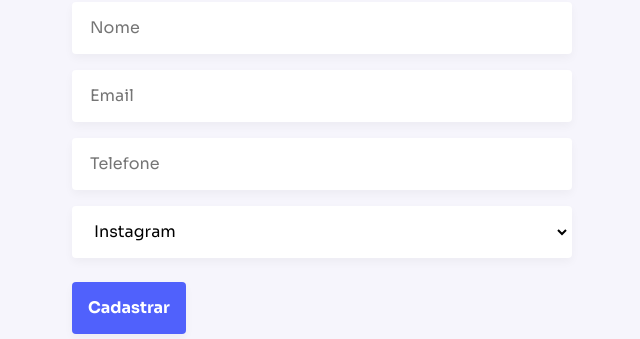
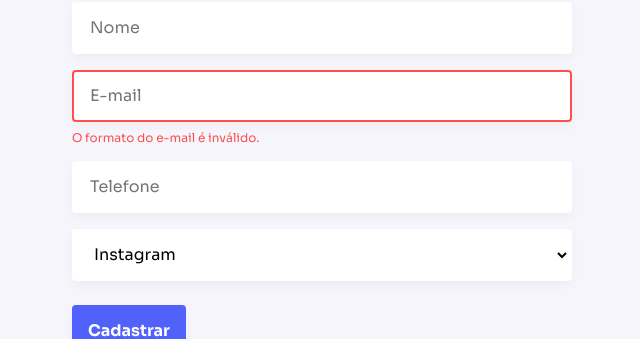
Before and after one commit to matheuscruzhen/mycontacts-frontend, a React (Create React App) app: page /new in a window 1280 px wide. Shown: the part 346-685 px from the top of the page, without its empty margins (318-958 px from the left). Built offline with nearby package versions, Linux system fonts and the light colour scheme.

Commit message:
Status de erro no FormGroup e no Input

```diff
--- a/src/components/ContactForm/index.js
+++ b/src/components/ContactForm/index.js
@@ -14,8 +14,8 @@
       <FormGroup>
         <Input placeholder="Nome" />
       </FormGroup>
-      <FormGroup>
-        <Input placeholder="Email" />
+      <FormGroup error="O formato do e-mail é inválido.">
+        <Input placeholder="E-mail" error />
       </FormGroup>
       <FormGroup>
         <Input placeholder="Telefone" />
--- a/src/components/FormGroup/index.js
+++ b/src/components/FormGroup/index.js
@@ -3,10 +3,20 @@
 
 import { Container } from './styles';
 
-export default function FormGroup({ children }) {
-  return <Container>{children}</Container>;
+export default function FormGroup({ children, error }) {
+  return (
+    <Container>
+      {children}
+      {error && <small>{error}</small>}
+    </Container>
+  );
 }
 
 FormGroup.propTypes = {
   children: PropTypes.node.isRequired,
+  error: PropTypes.string,
 };
+
+FormGroup.defaultProps = {
+  error: null,
+};
--- a/src/components/FormGroup/styles.js
+++ b/src/components/FormGroup/styles.js
@@ -4,4 +4,11 @@
   & + & {
     margin-top: 16px;
   }
+
+  small {
+    color: ${({ theme }) => theme.colors.danger.main};
+    display: block;
+    margin-top: 8px;
+    font-size: 12px;
+  }
 `;
--- a/src/components/Input.js
+++ b/src/components/Input.js
@@ -1,4 +1,4 @@
-import styled from 'styled-components';
+import styled, { css } from 'styled-components';
 
 export default styled.input`
   width: 100%;
@@ -16,4 +16,11 @@
   &:focus {
     border-color: ${({ theme }) => theme.colors.primary.main};
   }
+
+  ${({ theme, error }) =>
+    error &&
+    css`
+      color: ${theme.colors.danger.main};
+      border-color: ${theme.colors.danger.main} !important;
+    `}
 `;
--- a/src/pages/Home/index.js
+++ b/src/pages/Home/index.js
@@ -10,12 +10,10 @@
 import arrow from '../../assets/images/icons/arrow.svg';
 import edit from '../../assets/images/icons/edit.svg';
 import trash from '../../assets/images/icons/trash.svg';
-import Loader from '../../components/Loader';
 
 export default function Home() {
   return (
     <Container>
-      <Loader />
       <InputSearchContainer>
         <input type="text" placeholder="Pesquisar contato" />
       </InputSearchContainer>
```
